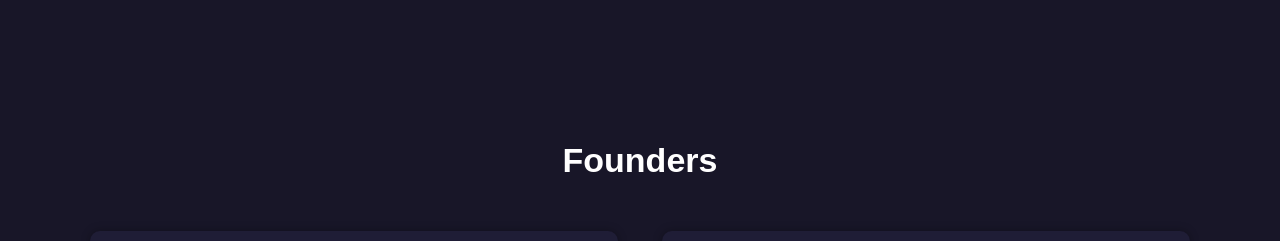
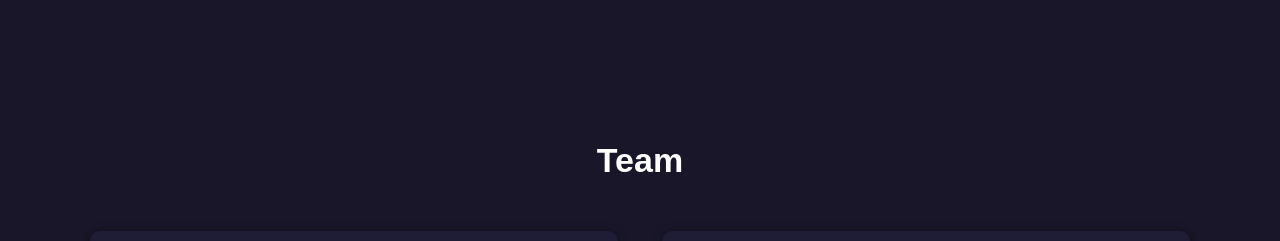
Before and after one commit to tafedorov78/madwinstudios.com, a plain HTML site: page index.html in a window 1280 px wide. Shown: the part 2380-2621 px from the top of the page. Drawn offline with Linux system fonts and the light colour scheme.

Commit message:
change founders to team

```diff
--- a/index.html
+++ b/index.html
@@ -94,7 +94,7 @@
 
     <section class="founders" id="founders">
         <div class="container">
-            <h2>Founders</h2>
+            <h2>Team</h2>
             <div class="founder-grid">
                 <div class="founder-card">
                     <img src="img/artem.jpeg" alt="Artem" />
```
